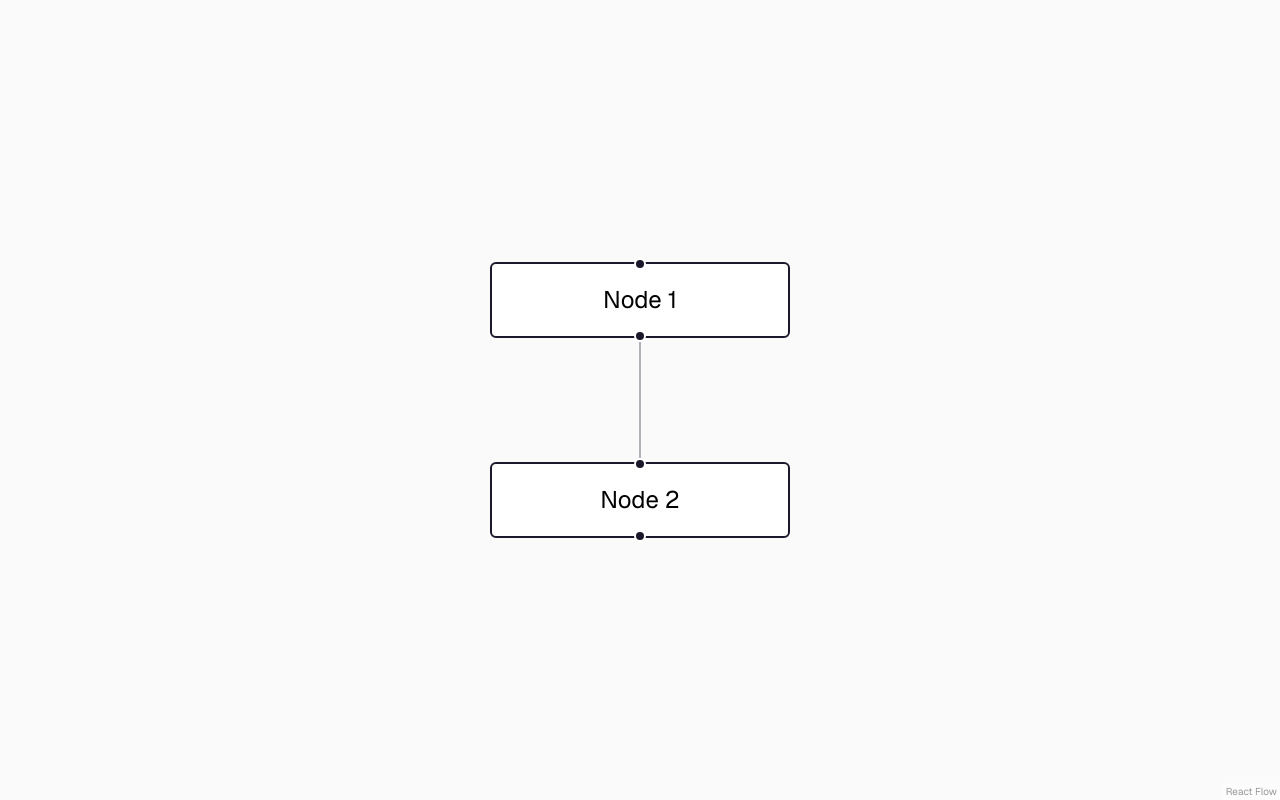
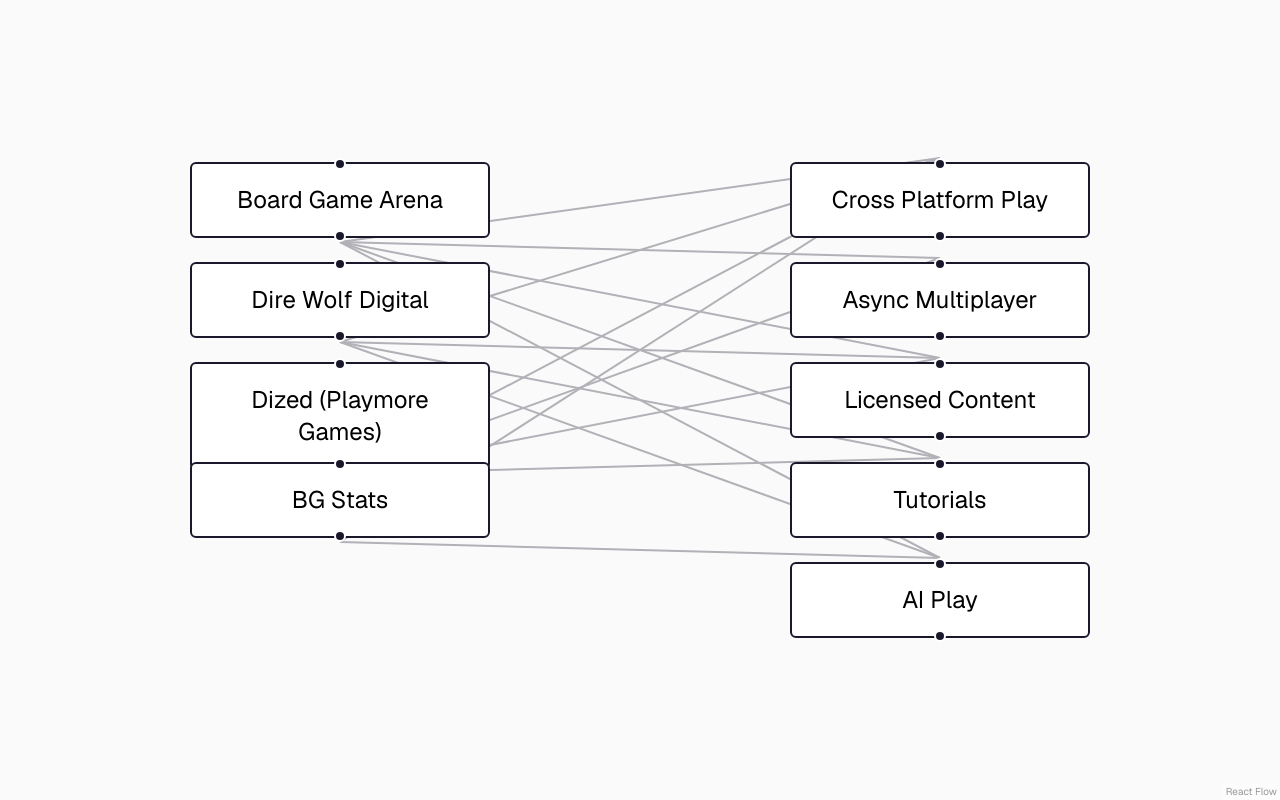
Before and after one commit to matthewoates/remy, a Next.js app: page / in a window 1280 px wide. Built offline with nearby package versions, Linux system fonts and the light colour scheme.

Commit message:
showing demo data

```diff
--- a/src/app/components/canvas/canvas.tsx
+++ b/src/app/components/canvas/canvas.tsx
@@ -1,19 +1,58 @@
 "use client";
 
-import { useState, useCallback } from "react";
+import { useState } from "react";
 import {
   ReactFlow,
   applyNodeChanges,
   applyEdgeChanges,
   addEdge,
+  Node,
 } from "@xyflow/react";
 import "@xyflow/react/dist/style.css";
+import features from "@/app/demo_data/features";
+import companies from "@/app/demo_data/companies";
 
-const initialNodes = [
-  { id: "n1", position: { x: 0, y: 0 }, data: { label: "Node 1" } },
-  { id: "n2", position: { x: 0, y: 100 }, data: { label: "Node 2" } },
-];
+// const initialNodes = [
+//   { id: "n1", position: { x: 0, y: 0 }, data: { label: "Node 1" } },
+//   { id: "n2", position: { x: 0, y: 100 }, data: { label: "Node 2" } },
+// ];
+const initialNodes: Node[] = [];
+
+companies.forEach((company, i) => {
+  initialNodes.push({
+    id: company.id,
+    data: {
+      label: company.name,
+    },
+    position: { x: 0, y: i * 50 },
+  });
+});
+
+features.forEach((feature, i) => {
+  initialNodes.push({
+    id: feature.id,
+    data: {
+      label: feature.shortDescription,
+    },
+    position: { x: 300, y: i * 50 },
+  });
+});
+
 const initialEdges = [{ id: "n1-n2", source: "n1", target: "n2" }];
+
+function makeEdge(source: string, target: string) {
+  return {
+    id: `${source}-${target}`,
+    source,
+    target,
+  };
+}
+
+companies.forEach((company) => {
+  company.coreFeatures.forEach((featureID) => {
+    initialEdges.push(makeEdge(company.id, featureID));
+  });
+});
 
 function Canvas() {
   const [nodes, setNodes] = useState(initialNodes);
@@ -24,6 +63,7 @@
       <ReactFlow
         nodes={nodes}
         edges={edges}
+        defaultEdgeOptions={{ type: "straight" }}
         onNodesChange={(changes) =>
           setNodes((nodesSnapshot) => applyNodeChanges(changes, nodesSnapshot))
         }
--- a/src/app/demo_data/companies.ts
+++ b/src/app/demo_data/companies.ts
@@ -2,6 +2,7 @@
 
 const companies: CompanyType[] = [
   {
+    id: "Board Game Arena",
     name: "Board Game Arena",
     shortDescription:
       "The largest online board game platform with 500+ licensed titles, supporting play on browser and mobile.",
@@ -16,6 +17,7 @@
     ],
   },
   {
+    id: "Dire Wolf Digital",
     name: "Dire Wolf Digital",
     shortDescription:
       "Renowned developer of premium board game apps featuring digital adaptations of top modern classics.",
@@ -29,6 +31,7 @@
     ],
   },
   {
+    id: "Dized (Playmore Games)",
     name: "Dized (Playmore Games)",
     shortDescription:
       "Specializes in interactive tutorials and rulebook apps, partnering with publishers for classic and new board games.",
@@ -42,6 +45,7 @@
     ],
   },
   {
+    id: "BG Stats",
     name: "BG Stats",
     shortDescription:
       "The most popular board game stat tracking app, integrating with BoardGameGeek to log play history and statistics.",
--- a/src/app/types.ts
+++ b/src/app/types.ts
@@ -1,6 +1,7 @@
 type FeatureIDType = string;
 
 export type CompanyType = {
+  id: string;
   name: string;
   shortDescription: string;
   estimatedUserCount: number;
```
